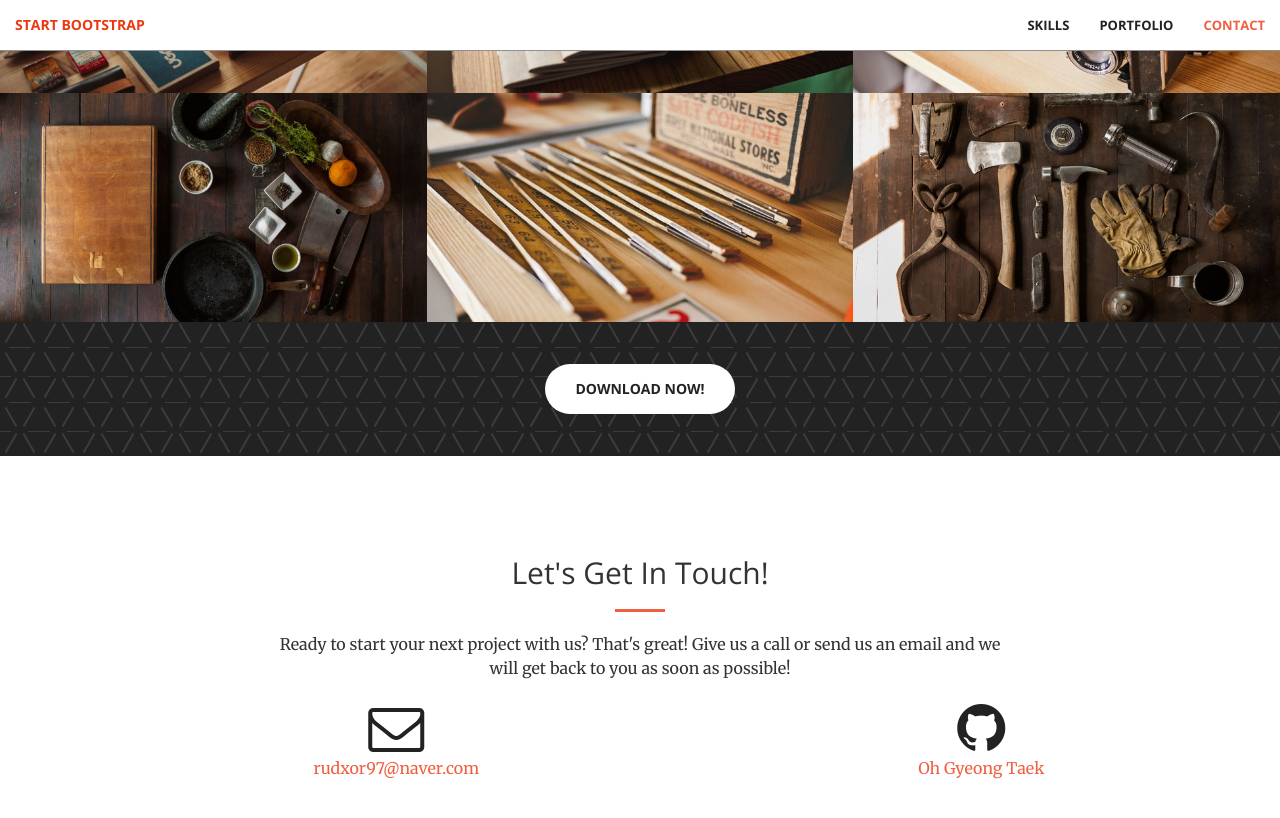
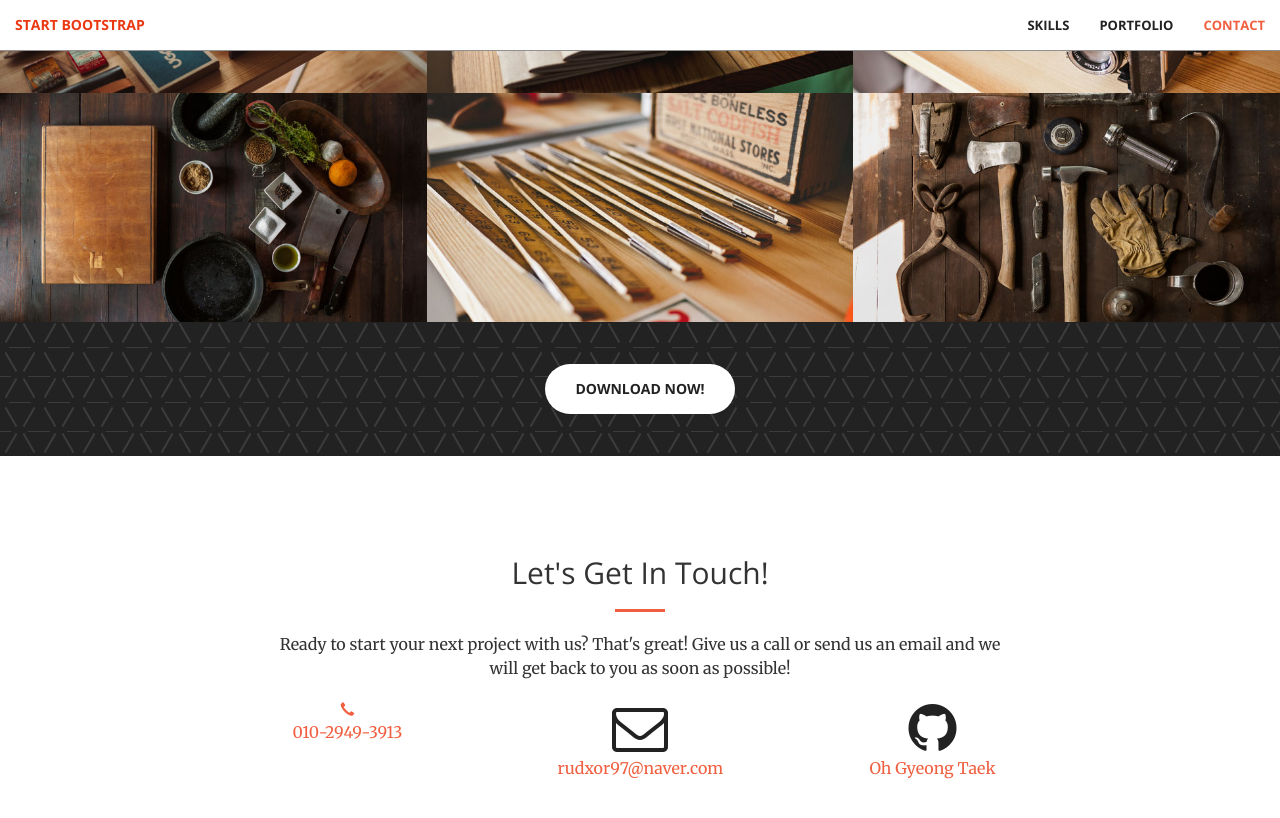
Before and after one commit to OhGyeongtaek/ohgyeongtaek.github.io, a Jekyll site: the page built from index.html, in a window 1280 px wide and 900 px high, scrolled down 1613 px. Shown: the top 818 px of the window. Built offline with Jekyll 4.4.1, drawn with Linux system fonts in a browser that asks for light colours.

Commit message:
update contact page

```diff
--- a/_config.yml
+++ b/_config.yml
@@ -4,6 +4,7 @@ email: rudxor97@naver.com
 description: Oh Gyeong Taek blog
 baseurl: "" # the subpath of your site, e.g. /blog/
 url: "https://ohgyeongtaek.github.io/" # the base hostname & protocol for your site
+phone_number : 010-2949-3913
 
 #twitter_username:
 github_username: Oh Gyeong Taek
--- a/_includes/contact.html
+++ b/_includes/contact.html
@@ -6,19 +6,24 @@
                 <hr class="primary">
                 <p>Ready to start your next project with us? That's great! Give us a call or send us an email and we will get back to you as soon as possible!</p>
             </div>
-            <div class="text-center">
-                <div class="col-lg-5 col-lg-offset-1 text-center">
+        <div class="col-lg-2 col-lg-offset-2 text-center">
+            <a href="https://twitter.com/{{ site.twitter_username }}">
+                <i class="glyphicon glyphicon-earphone" data-wow-delay=".1s"></i>
+                <p>{{ site.phone_number }}</p>
+            </a>
+        </div>
+        <div class="col-lg-2 col-lg-offset-1 text-center">
             <a href="mailto:{{ site.email }}">
             <i class="fa fa-envelope-o fa-3x wow bounceIn" data-wow-delay=".1s"></i>
                 <p>{{ site.email }}</p>
             </a>
         </div>
-                <div class="col-lg-5 col-lg-offset-1 text-center">
+        <div class="col-lg-2 col-lg-offset-1 text-center">
             <a href="https://github.com/{{ site.github_username }}">
             <i class="fa fa-github fa-3x wow bounceIn" data-wow-delay=".1s"></i>
                 <p>{{ site.github_username }}</p>
             </a>
         </div>
-            </div>
+
     </div>
 </section>
```
Lines whose indentation alone changed are shown as unchanged.
